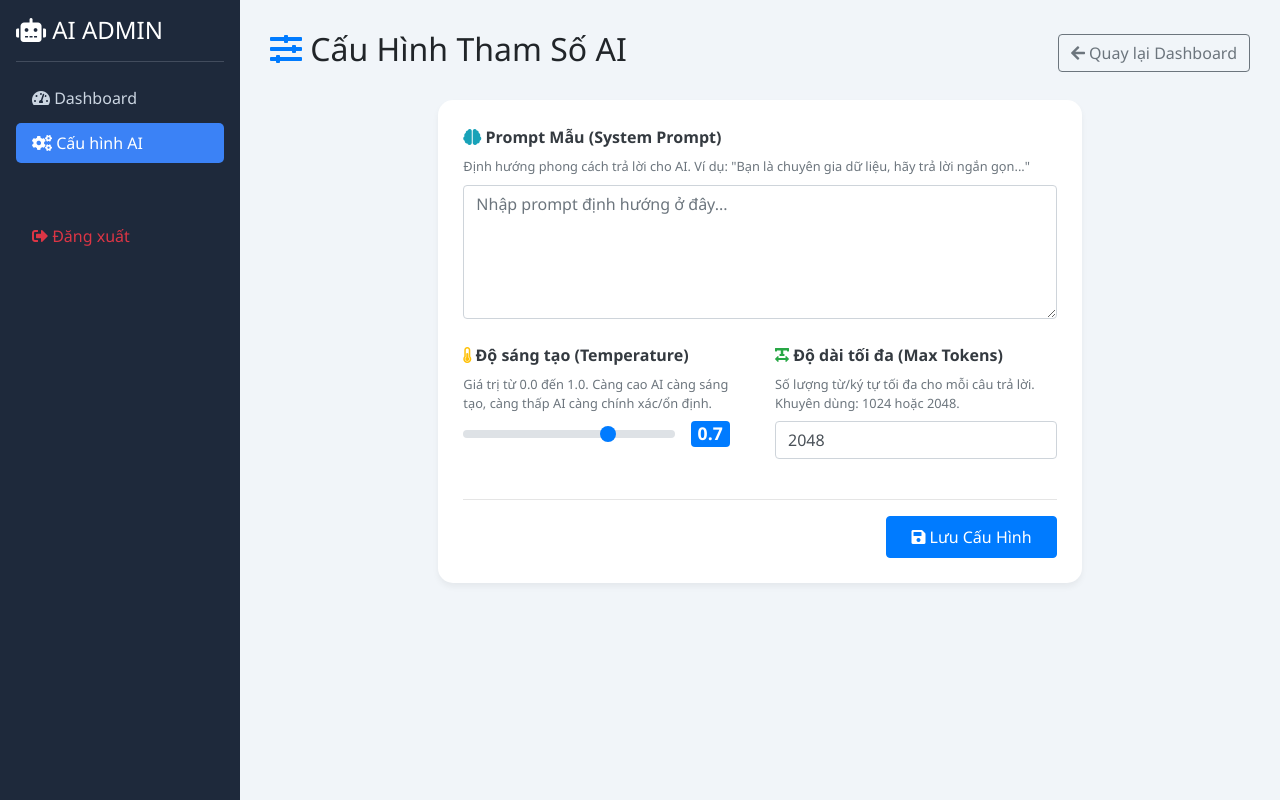
After one commit to hungxike2007-design/Ai-agent, a Flask app: page /admin/settings in a window 1280 px wide. The commit adds this page. Run offline with Flask 3, Linux system fonts and the light colour scheme; the visitor is signed in with stand-in values (Sample User, id 1); data that the repository does not hold is empty; some libraries are stand-ins or nearby versions.

Commit message:
Hoàn thiện chức năng Cấu hình AI

```diff
--- a/ai_engine.py
+++ b/ai_engine.py
@@ -3,7 +3,7 @@ import pandas as pd
 import google.generativeai as genai
 
 # 1. Cấu hình Gemini (Dán Key của bạn vào chỗ '...' nhé)
-genai.configure(api_key="AIzaSyDzcZSNAAc3ynPNMSlIPcM9p_UkQ3_4zhU") # THAY MÃ CỦA BẠN VÀO ĐÂY
+genai.configure(api_key="AIzaSyAiF-kYI1RXzYjX5Ag0BQD0l_-fAy988dw") # THAY MÃ CỦA BẠN VÀO ĐÂY
 from google.generativeai.types import HarmCategory, HarmBlockThreshold
 
 # Thêm cấu hình này để AI không bị chặn trả lời
--- a/app.py
+++ b/app.py
@@ -3,7 +3,7 @@ import pandas as pd
 import google.generativeai as genai
 
 # 1. Cấu hình Gemini (Dán Key của bạn vào chỗ '...' nhé)
-genai.configure(api_key="AIzaSyDzcZSNAAc3ynPNMSlIPcM9p_UkQ3_4zhU") # THAY MÃ CỦA BẠN VÀO ĐÂY
+genai.configure(api_key="AIzaSyAiF-kYI1RXzYjX5Ag0BQD0l_-fAy988dw") # THAY MÃ CỦA BẠN VÀO ĐÂY
 from google.generativeai.types import HarmCategory, HarmBlockThreshold
 
 # Thêm cấu hình này để AI không bị chặn trả lời
@@ -52,7 +52,7 @@ if uploaded_file:
                 """
 
                 # Gọi bộ não Gemini Pro
-                model = genai.GenerativeModel('gemini-1.5-flash')
+                model = genai.GenerativeModel('gemini-flash-latest')
                 response = model.generate_content(prompt)
 
                 # Hiển thị câu trả lời của AI
--- a/controllers/admin_controller.py
+++ b/controllers/admin_controller.py
@@ -4,7 +4,7 @@ import pyodbc
 admin_bp = Blueprint('admin', __name__)
 
 def get_db_connection():
-    conn_str = 'DRIVER={SQL Server};SERVER=TOM\SQLEXPRESS;DATABASE=QuanLyAIAgent;Trusted_Connection=yes;'
+    conn_str = 'DRIVER={SQL Server};SERVER=LAPTOP-355TS2QT\HUY_DEV;DATABASE=QuanLyAIAgent;Trusted_Connection=yes;'
     return pyodbc.connect(conn_str)
 
 @admin_bp.route('/dashboard')
@@ -80,19 +80,24 @@ def update_role():
 def settings():
     if session.get('role') != 'Admin': return redirect(url_for('auth.index'))
 
+    from database import get_all_system_configs
     conn = get_db_connection()
     cursor = conn.cursor()
 
     if request.method == 'POST':
-        new_prompt = request.form.get('system_prompt')
+        new_prompt = request.form.get('system_prompt', '')
+        temperature = request.form.get('temperature', '0.7')
+        max_tokens = request.form.get('max_tokens', '2048')
+
         cursor.execute("UPDATE SystemConfigs SET ConfigValue = ? WHERE ConfigKey = 'DefaultPrompt'", (new_prompt,))
+        cursor.execute("UPDATE SystemConfigs SET ConfigValue = ? WHERE ConfigKey = 'Temperature'", (temperature,))
+        cursor.execute("UPDATE SystemConfigs SET ConfigValue = ? WHERE ConfigKey = 'MaxTokens'", (max_tokens,))
         conn.commit()
         flash("Cập nhật cấu hình thành công!", "success")
 
-    cursor.execute("SELECT ConfigValue FROM SystemConfigs WHERE ConfigKey = 'DefaultPrompt'")
-    current_prompt = cursor.fetchone()[0]
     conn.close()
-    return render_template('admin_settings.html', current_prompt=current_prompt)
+    configs = get_all_system_configs()
+    return render_template('admin_settings.html', configs=configs)
 
 # --- CHỨC NĂNG XÓA (Đã có ON DELETE CASCADE nên code rất ngắn gọn) ---
 @admin_bp.route('/delete_session/<int:session_id>', methods=['DELETE'])
--- a/controllers/ai_controller.py
+++ b/controllers/ai_controller.py
@@ -7,12 +7,12 @@ import uuid
 from docx import Document
 from services.data_processor import get_cleaning_suggestions
 from services.report_service import get_report_prompt
-from database import get_connection
+from database import get_connection, get_all_system_configs
 
 ai_bp = Blueprint('ai', __name__)
 
 # --- CẤU HÌNH GEMINI ---
-API_KEY = "AIzaSyDzcZSNAAc3ynPNMSlIPcM9p_UkQ3_4zhU"
+API_KEY = "AIzaSyAiF-kYI1RXzYjX5Ag0BQD0l_-fAy988dw"
 genai.configure(api_key=API_KEY)
 model = genai.GenerativeModel('gemini-flash-latest')
 
@@ -69,8 +69,16 @@ def upload_file():
         conn.commit()
 
         # 4. GỌI AI TẠO BÁO CÁO BAN ĐẦU
-        prompt = get_report_prompt(session['excel_data'], style)
-        response = model.generate_content(prompt)
+        configs = get_all_system_configs()
+        base_prompt = get_report_prompt(session['excel_data'], style)
+        prompt = f"{configs.get('DefaultPrompt', '')}\n\n{base_prompt}" if configs.get('DefaultPrompt') else base_prompt
+
+        generation_config = {
+            "temperature": configs.get("Temperature", 0.7),
+            "max_output_tokens": configs.get("MaxTokens", 2048)
+        }
+
+        response = model.generate_content(prompt, generation_config=generation_config)
         report_content = response.text
         report_cache["last_response"] = report_content
 
@@ -130,8 +138,16 @@ def ask():
             title = question[:50]
 
         # 2. Gọi AI phân tích dữ liệu
-        full_prompt = f"Dữ liệu: {excel_data}\n\nCâu hỏi: {question}\n\nTrả lời ngắn gọn, chính xác."
-        response = model.generate_content(full_prompt)
+        configs = get_all_system_configs()
+        base_prompt = f"Dữ liệu: {excel_data}\n\nCâu hỏi: {question}\n\nTrả lời ngắn gọn, chính xác."
+        full_prompt = f"{configs.get('DefaultPrompt', '')}\n\n{base_prompt}" if configs.get('DefaultPrompt') else base_prompt
+
+        generation_config = {
+            "temperature": configs.get("Temperature", 0.7),
+            "max_output_tokens": configs.get("MaxTokens", 2048)
+        }
+
+        response = model.generate_content(full_prompt, generation_config=generation_config)
         answer = response.text
 
         # 3. LƯU VÀO DATABASE (Cả SessionTitle và ChatMessages)
--- a/templates/admin_dashboard.html
+++ b/templates/admin_dashboard.html
@@ -23,6 +23,7 @@
         <a class="nav-link active" data-toggle="pill" href="#tab-users"><i class="fas fa-users"></i> Quản lý Người dùng</a>
         <a class="nav-link" data-toggle="pill" href="#tab-data"><i class="fas fa-database"></i> Quản lý Dữ liệu</a>
         <a class="nav-link" data-toggle="pill" href="#tab-sessions"><i class="fas fa-comments mr-2"></i> Phiên phân tích</a>
+        <a class="nav-link" href="/admin/settings"><i class="fas fa-cogs mr-2"></i> Cấu hình AI</a>
     </div>
     <div style="position: absolute; bottom: 20px; width: 200px;">
         <a href="{{ url_for('ai.dashboard') }}" class="btn btn-outline-light btn-block">Về Client</a>
--- /dev/null
+++ b/templates/admin_settings.html
@@ -0,0 +1,98 @@
+<!DOCTYPE html>
+<html lang="vi">
+<head>
+    <meta charset="UTF-8">
+    <meta name="viewport" content="width=device-width, initial-scale=1.0">
+    <title>Cấu Hình Hệ Thống AI - Admin</title>
+    <!-- Bootstrap CSS -->
+    <link href="https://stackpath.bootstrapcdn.com/bootstrap/4.5.2/css/bootstrap.min.css" rel="stylesheet">
+    <link rel="stylesheet" href="https://cdnjs.cloudflare.com/ajax/libs/font-awesome/5.15.3/css/all.min.css">
+    <style>
+        :root {
+            --admin-primary: #1e293b;
+            --admin-accent: #3b82f6;
+            --admin-bg: #f1f5f9;
+        }
+        body { background-color: var(--admin-bg); font-family: 'Segoe UI', Tahoma, Geneva, Verdana, sans-serif; }
+        .sidebar-admin { height: 100vh; background: var(--admin-primary); color: white; position: fixed; width: 240px; }
+        .main-content { margin-left: 240px; padding: 30px; }
+        .nav-link { color: #cbd5e1; margin-bottom: 5px; border-radius: 5px; }
+        .nav-link:hover, .nav-link.active { background-color: var(--admin-accent); color: white; }
+        .config-card { background: white; border-radius: 15px; padding: 25px; box-shadow: 0 4px 6px rgba(0,0,0,0.05); }
+    </style>
+</head>
+<body>
+
+<!-- SIDEBAR -->
+<div class="sidebar-admin p-3">
+    <h4><i class="fas fa-robot"></i> AI ADMIN</h4>
+    <hr style="background: #4a5568;">
+    <div class="nav flex-column">
+        <a class="nav-link" href="/admin/dashboard"><i class="fas fa-tachometer-alt"></i> Dashboard</a>
+        <a class="nav-link active" href="/admin/settings"><i class="fas fa-cogs"></i> Cấu hình AI</a>
+        <a class="nav-link text-danger mt-5" href="/auth/logout"><i class="fas fa-sign-out-alt"></i> Đăng xuất</a>
+    </div>
+</div>
+
+<!-- MAIN CONTENT -->
+<div class="main-content">
+    <div class="d-flex justify-content-between align-items-center mb-4">
+        <h2><i class="fas fa-sliders-h text-primary"></i> Cấu Hình Tham Số AI</h2>
+        <a href="/admin/dashboard" class="btn btn-outline-secondary"><i class="fas fa-arrow-left"></i> Quay lại Dashboard</a>
+    </div>
+
+    <!-- Hiển thị thông báo flash -->
+    {% with messages = get_flashed_messages(with_categories=true) %}
+      {% if messages %}
+        {% for category, message in messages %}
+          <div class="alert alert-{{ category }} alert-dismissible fade show">
+            {{ message }}
+            <button type="button" class="close" data-dismiss="alert">&times;</button>
+          </div>
+        {% endfor %}
+      {% endif %}
+    {% endwith %}
+
+    <div class="row">
+        <div class="col-lg-8 mx-auto">
+            <div class="config-card">
+                <form action="/admin/settings" method="POST">
+
+                    <div class="form-group mb-4">
+                        <label class="font-weight-bold text-dark"><i class="fas fa-brain text-info"></i> Prompt Mẫu (System Prompt)</label>
+                        <p class="text-muted small mb-2">Định hướng phong cách trả lời cho AI. Ví dụ: "Bạn là chuyên gia dữ liệu, hãy trả lời ngắn gọn..."</p>
+                        <textarea name="system_prompt" class="form-control" rows="5" placeholder="Nhập prompt định hướng ở đây...">{{ configs.get('DefaultPrompt', '') }}</textarea>
+                    </div>
+
+                    <div class="row">
+                        <div class="col-md-6 form-group mb-4">
+                            <label class="font-weight-bold text-dark"><i class="fas fa-thermometer-half text-warning"></i> Độ sáng tạo (Temperature)</label>
+                            <p class="text-muted small mb-2">Giá trị từ 0.0 đến 1.0. Càng cao AI càng sáng tạo, càng thấp AI càng chính xác/ổn định.</p>
+                            <div class="d-flex align-items-center">
+                                <input type="range" class="custom-range w-75 mr-3" name="temperature" id="tempRange" min="0" max="1" step="0.1" value="{{ configs.get('Temperature', 0.7) }}" oninput="document.getElementById('tempVal').innerText = this.value">
+                                <span id="tempVal" class="badge badge-primary" style="font-size: 1.1em;">{{ configs.get('Temperature', 0.7) }}</span>
+                            </div>
+                        </div>
+
+                        <div class="col-md-6 form-group mb-4">
+                            <label class="font-weight-bold text-dark"><i class="fas fa-text-width text-success"></i> Độ dài tối đa (Max Tokens)</label>
+                            <p class="text-muted small mb-2">Số lượng từ/ký tự tối đa cho mỗi câu trả lời. Khuyên dùng: 1024 hoặc 2048.</p>
+                            <input type="number" name="max_tokens" class="form-control" min="256" max="8192" step="256" value="{{ configs.get('MaxTokens', 2048) }}">
+                        </div>
+                    </div>
+
+                    <hr>
+                    <div class="text-right">
+                        <button type="submit" class="btn btn-primary px-4 py-2"><i class="fas fa-save"></i> Lưu Cấu Hình</button>
+                    </div>
+                </form>
+            </div>
+        </div>
+    </div>
+</div>
+
+<!-- JS -->
+<script src="https://code.jquery.com/jquery-3.5.1.min.js"></script>
+<script src="https://stackpath.bootstrapcdn.com/bootstrap/4.5.2/js/bootstrap.bundle.min.js"></script>
+</body>
+</html>
```
Also changed, not shown: database.py (+29 -1 lines).
